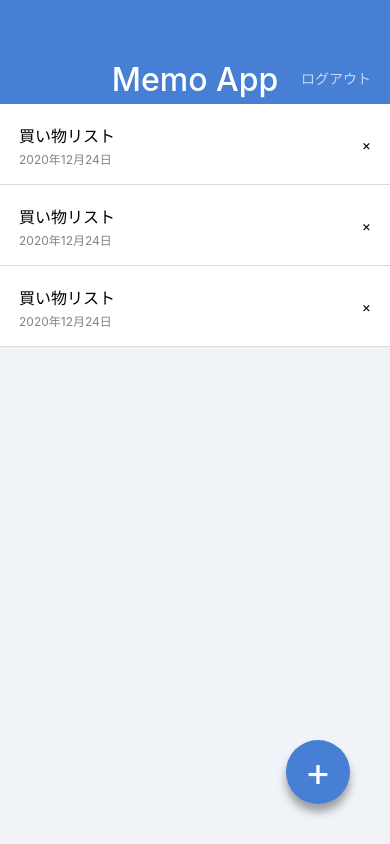
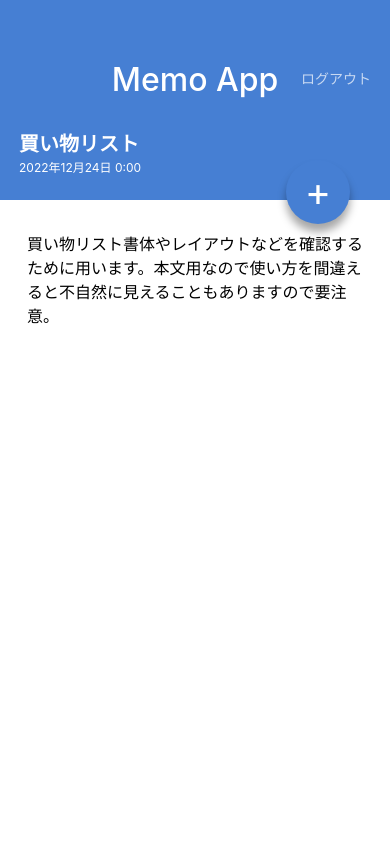
Before and after one commit to shalXXXX/ExpoMemoApp, a React Native app: screen / in a window 390 px wide. Built offline with nearby package versions, Linux system fonts and the light colour scheme.

Commit message:
Create MemoDetailScreen

```diff
--- a/App.tsx
+++ b/App.tsx
@@ -1,24 +1,13 @@
 import { StatusBar } from 'expo-status-bar';
 import { StyleSheet, Text, View } from 'react-native';
-import AppBar from './src/components/AppBar';
-import CircleButton from './src/components/CircleButton';
-import Hello from './src/components/Hello';
-import MemoList from './src/components/MemoList';
+import MemoDetailScreen from './src/screens/MemoDetailScreen';
+
+
+import MemoListScreen from './src/screens/MemoListScreen';
 
 export default function App() {
   return (
-    <View style={styles.container}>
-      <AppBar />
-      <MemoList />
-      <CircleButton>+</CircleButton>
-    </View>
-  );
+    // <MemoListScreen />
+    <MemoDetailScreen />
+  )
 }
-
-const styles = StyleSheet.create({
-  container: {
-    flex: 1,
-    backgroundColor: '#F0F4F8',
-    overflow: "scroll",
-  },
-});
--- a/src/components/CircleButton.tsx
+++ b/src/components/CircleButton.tsx
@@ -1,12 +1,13 @@
 import React from 'react'
-import { View, Text, StyleSheet } from 'react-native'
+import { View, Text, StyleSheet, StyleProp, ViewStyle } from 'react-native'
 
 type Props = {
-  children: string
+  children: string,
+  style?: StyleProp<ViewStyle>
 }
-function CircleButton({ children }: Props) {
+function CircleButton({ children, style }: Props) {
   return (
-    <View style={styles.circleBotton}>
+    <View style={[styles.circleBotton, style]}>
       <Text style={styles.circleBottonLabel}>{children}</Text>
     </View>
   )
--- /dev/null
+++ b/src/screens/MemoDetailScreen.tsx
@@ -0,0 +1,59 @@
+import React from 'react'
+import { View, ScrollView, Text, StyleSheet } from 'react-native'
+import AppBar from '../components/AppBar'
+import CircleButton from '../components/CircleButton'
+
+function MemoDetailScreen() {
+  return (
+    <View style={styles.container}>
+      <AppBar />
+      <View style={styles.memoHeader}>
+        <Text style={styles.memoTitle}>買い物リスト</Text>
+        <Text style={styles.memoDate}>2022年12月24日 0:00</Text>
+      </View>
+
+      <ScrollView style={styles.memoBody}>
+        <Text style={styles.memoText}>
+        買い物リスト書体やレイアウトなどを確認するために用います。本文用なので使い方を間違えると不自然に見えることもありますので要注意。
+        </Text>
+      </ScrollView>
+      <CircleButton style={{top: 160, bottom: "auto"}}>+</CircleButton>
+    </View>
+  );
+}
+
+const styles = StyleSheet.create({
+  container: {
+    flex: 1,
+    backgroundColor: "#fff",
+  },
+  memoHeader: {
+    backgroundColor: "#467FD3",
+    height: 96,
+    justifyContent: "center",
+    paddingVertical: 24,
+    paddingHorizontal: 19,
+  },
+  memoTitle: {
+    color: "white",
+    fontSize: 20,
+    lineHeight: 32,
+    fontWeight: "bold",
+  },
+  memoDate: {
+    color: "#fff",
+    fontSize: 12,
+    lineHeight: 16,
+  },
+  memoBody: {
+    paddingVertical: 32,
+    paddingHorizontal: 27,
+  },
+  memoText: {
+    fontSize: 16,
+    lineHeight: 24,
+
+  }
+})
+
+export default MemoDetailScreen
--- /dev/null
+++ b/src/screens/MemoListScreen.tsx
@@ -0,0 +1,25 @@
+import React from 'react'
+import { StyleSheet, View } from 'react-native'
+import AppBar from '../components/AppBar';
+import CircleButton from '../components/CircleButton';
+import MemoList from '../components/MemoList';
+
+function MemoListScreen() {
+  return (
+    <View style={styles.container}>
+      <AppBar />
+      <MemoList />
+      <CircleButton>+</CircleButton>
+    </View>
+  );
+}
+
+const styles = StyleSheet.create({
+  container: {
+    flex: 1,
+    backgroundColor: '#F0F4F8',
+    overflow: "scroll",
+  },
+});
+
+export default MemoListScreen
```
